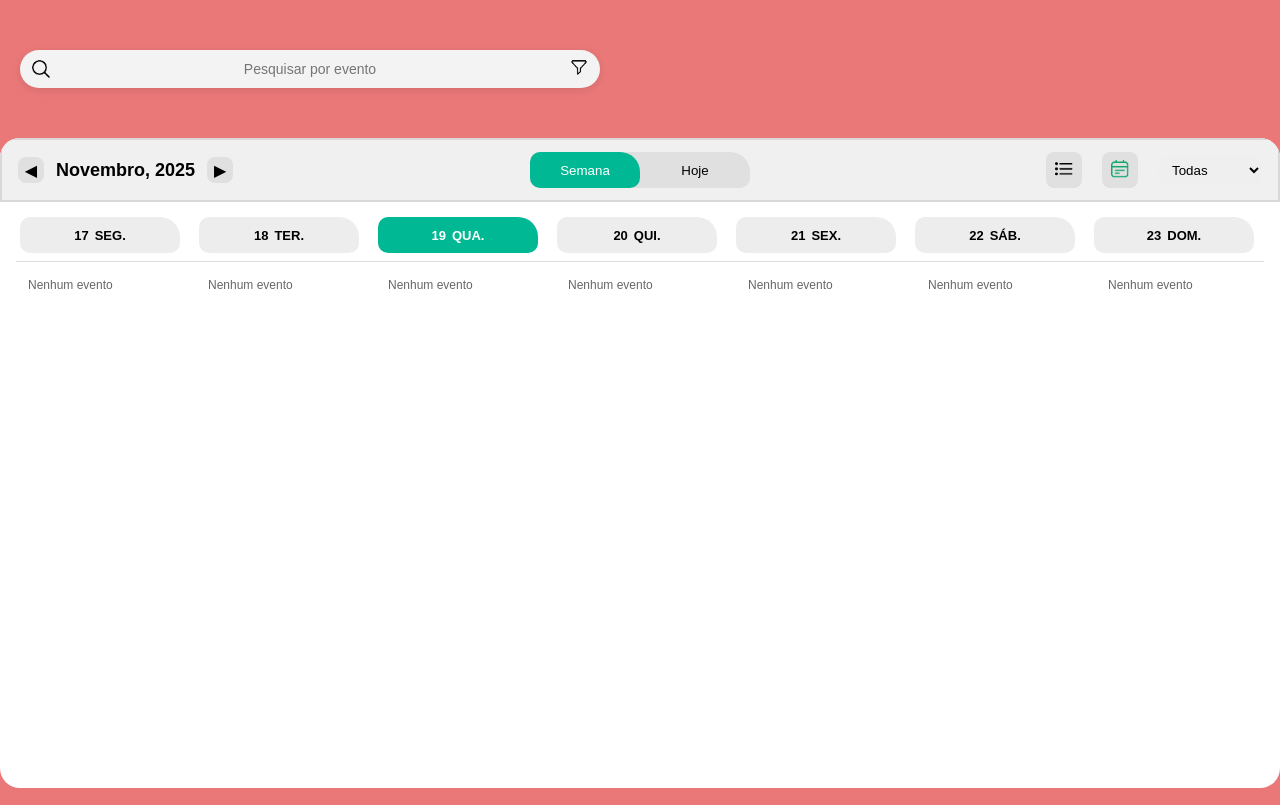
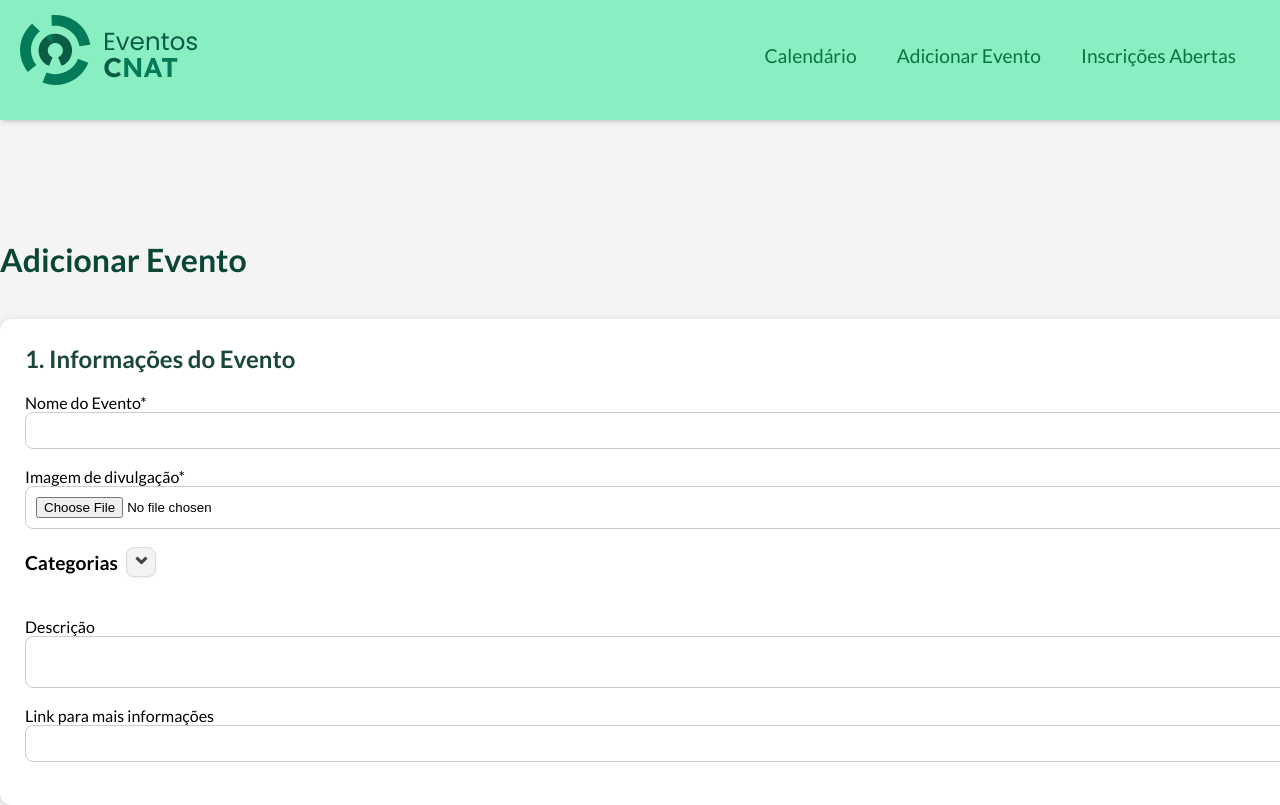
Before and after one commit to CSA-Centro-de-Solucoes-Aplicadas/Agenda-CNAT, a Vue app in the folder vue-project/: page /cadastro in a window 1280 px wide. Shown: the top 805 px of the page. Built offline with nearby package versions, Linux system fonts and the light colour scheme; the HTML template or start-up script is replaced by a standard one.

Commit message:
configurações do front-end (todos os componentes)

```diff
--- a/vue-project/src/App.vue
+++ b/vue-project/src/App.vue
@@ -5,12 +5,7 @@ import BarradePesquisa from '@/componentes/BarradePesquisa.vue'
 </script>
 
 <template>
-  <div>
-    <router-view />
-    <BarradePesquisa />
-    <AgendaSemana />
-    <CalendarioAnual />
-  </div>
+  <router-view />
 </template>
 
 <style scoped></style>
--- a/vue-project/src/assets/styles/global.css
+++ b/vue-project/src/assets/styles/global.css
@@ -1,6 +1,7 @@
-html, body {
-  background: #ea7878ff;
-  font-family: "Lato", sans-serif;
+html,
+body {
+  background: #f4f4f4;
+  font-family: 'Lato', sans-serif;
   margin: 0;
   padding: 0;
   width: 100%;
@@ -8,7 +9,9 @@ html, body {
   box-sizing: border-box;
 }
 
-*, *::before, *::after {
+*,
+*::before,
+*::after {
   margin: 0;
   padding: 0;
   box-sizing: border-box;
--- a/vue-project/src/router/index.ts
+++ b/vue-project/src/router/index.ts
@@ -1,7 +1,10 @@
 import { createRouter, createWebHistory } from 'vue-router'
 import Home from '@/views/home.vue'
+import Cadastro from '@/views/cadastro.vue'
 
-const routes = [{ path: '/home', component: Home }
+const routes = [
+  { path: '/home', component: Home },
+  { path: '/cadastro', component: Cadastro },
 ]
 
 export const router = createRouter({
```
